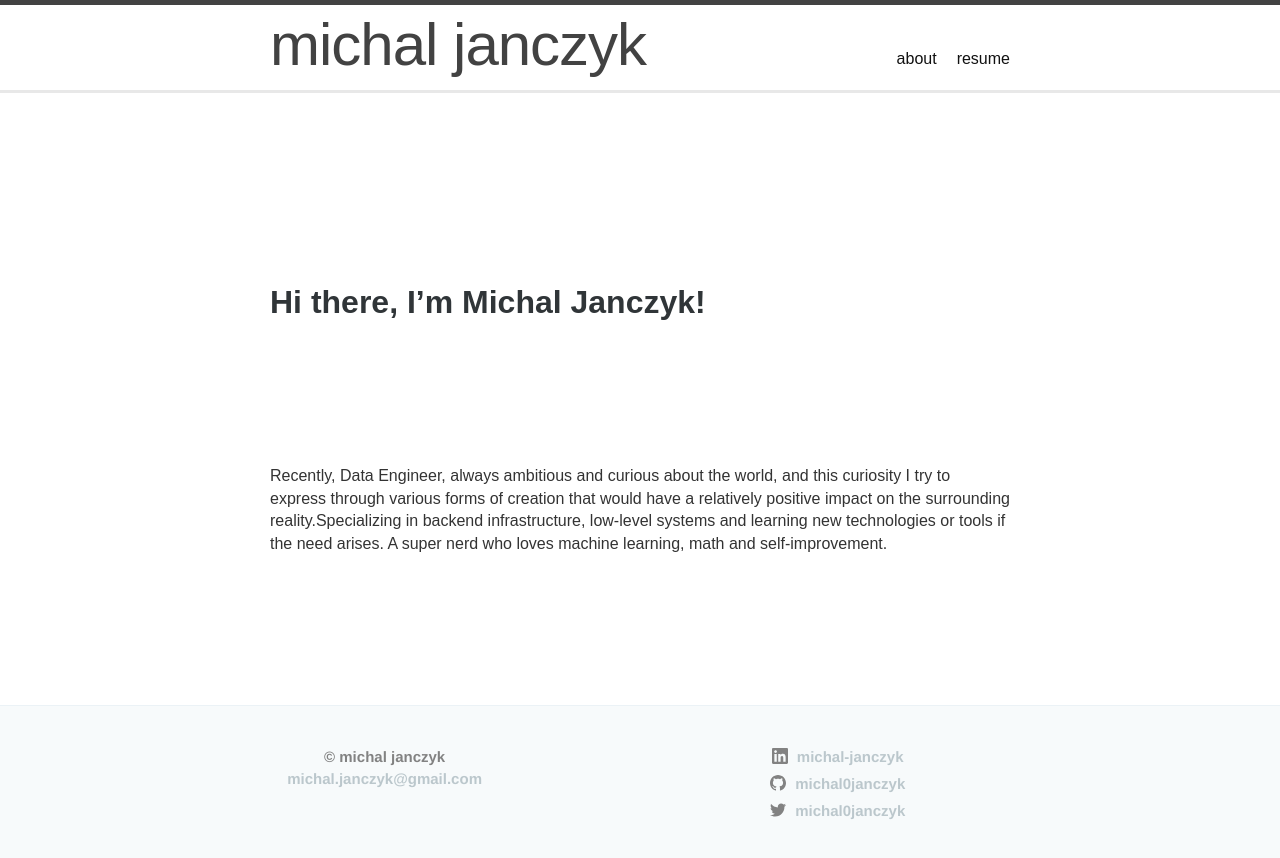
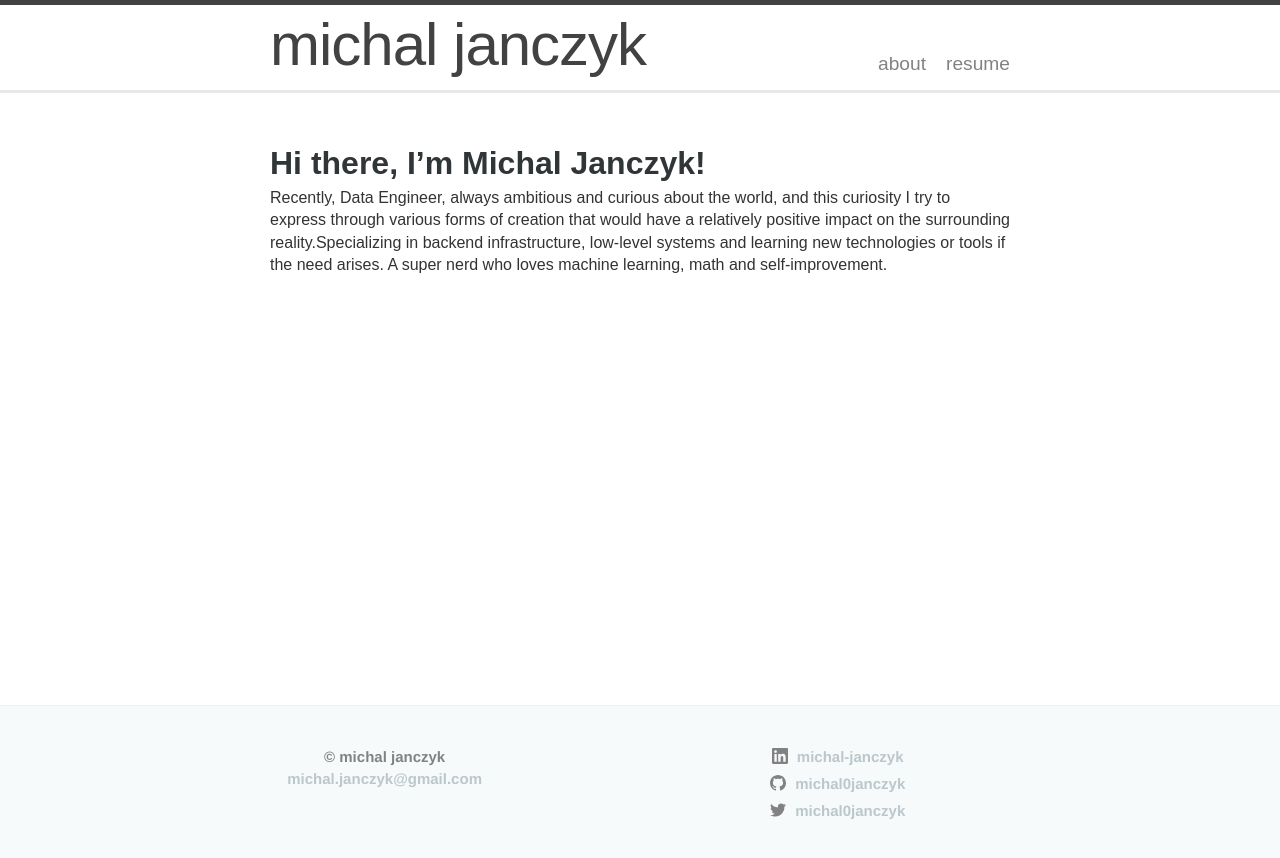
Before and after one commit to michal0janczyk/michaljanczyk.github.io, a Jekyll site: the page built from about.markdown, in a window 1280 px wide. Shown: the top 858 px of the page. Built offline with Jekyll 4.4.1, drawn with Linux system fonts in a browser that asks for light colours.

Commit message:
header config

```diff
--- a/_sass/fastr/_style.scss
+++ b/_sass/fastr/_style.scss
@@ -187,7 +187,7 @@
 h5,
 h6 {
     clear: both;
-    line-height: 10.2;
+    line-height: 1.5;
     margin-top: 0;
     font-family: Arial, Helvetica, sans-serif;
     font-weight: 700;
--- a/_sass/minima/_layout.scss
+++ b/_sass/minima/_layout.scss
@@ -37,7 +37,7 @@
 
 .site-nav {
   float: right;
-  line-height: $base-line-height * $base-font-size * 2.25;
+  line-height: $base-line-height * $base-font-size * 2.5;
 
   .nav-trigger {
       display: none;
@@ -48,8 +48,9 @@
   }
 
   .page-link {
-    color: $text-color;
+    color: $grey-color;
     line-height: $base-line-height;
+    font-size: $base-font-size * 1.2;
 
     // Gaps between nav items, but not on the last one
     &:not(:last-child) {
@@ -228,9 +229,10 @@
 }
 
 .post-title {
-  @include relative-font-size(2.625);
+  @include relative-font-size(2.0);
   letter-spacing: -1px;
   line-height: 1;
+  // color: $brand-color;
 
   @include media-query($on-laptop) {
     @include relative-font-size(2.25);
--- a/about.markdown
+++ b/about.markdown
@@ -3,7 +3,6 @@
 title: about
 permalink: /about/
 ---
-
+<!-- **Hi there, I'm Michal Janczyk!** -->
 ## Hi there, I'm Michal Janczyk!
-
 Recently, Data Engineer, always ambitious and curious about the world, and this curiosity I try to express through various forms of creation that would have a relatively positive impact on the surrounding reality.Specializing in backend infrastructure, low-level systems and learning new technologies or tools if the need arises. A super nerd who loves machine learning, math and self-improvement.
```
